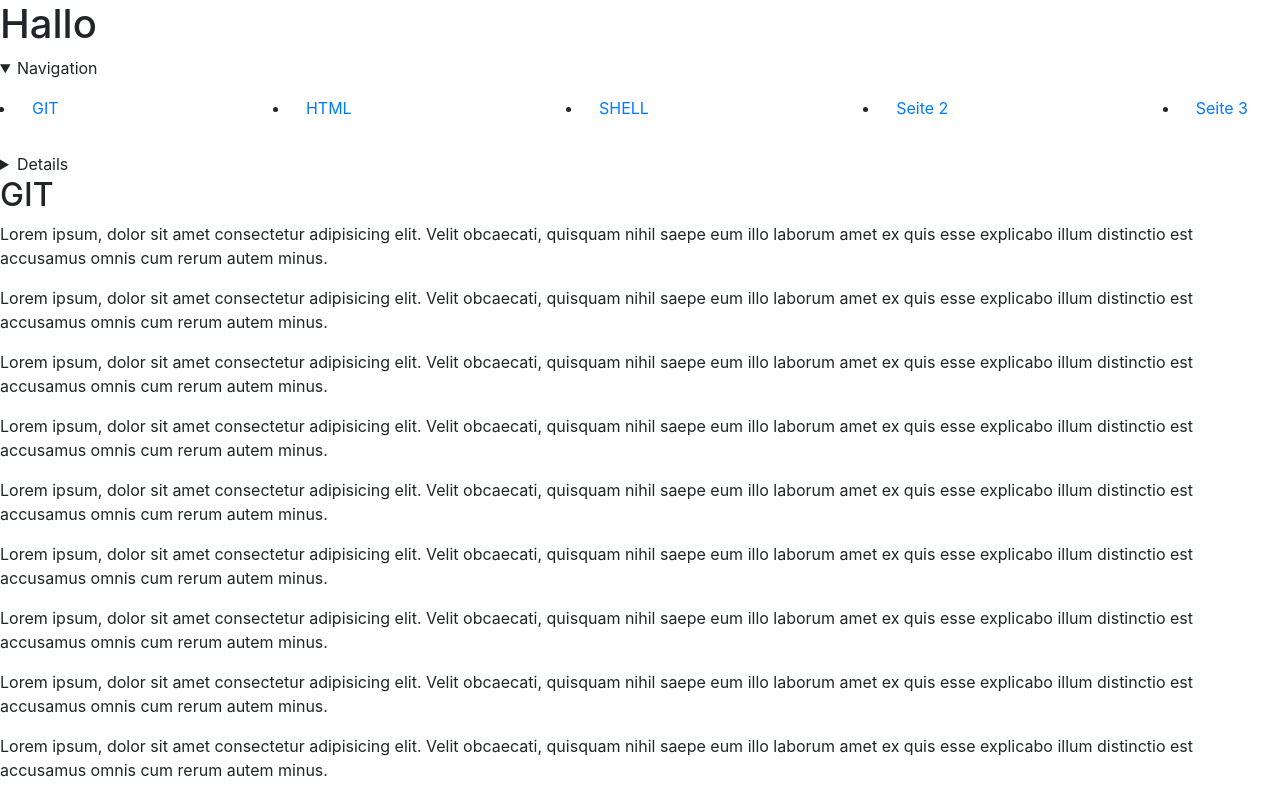
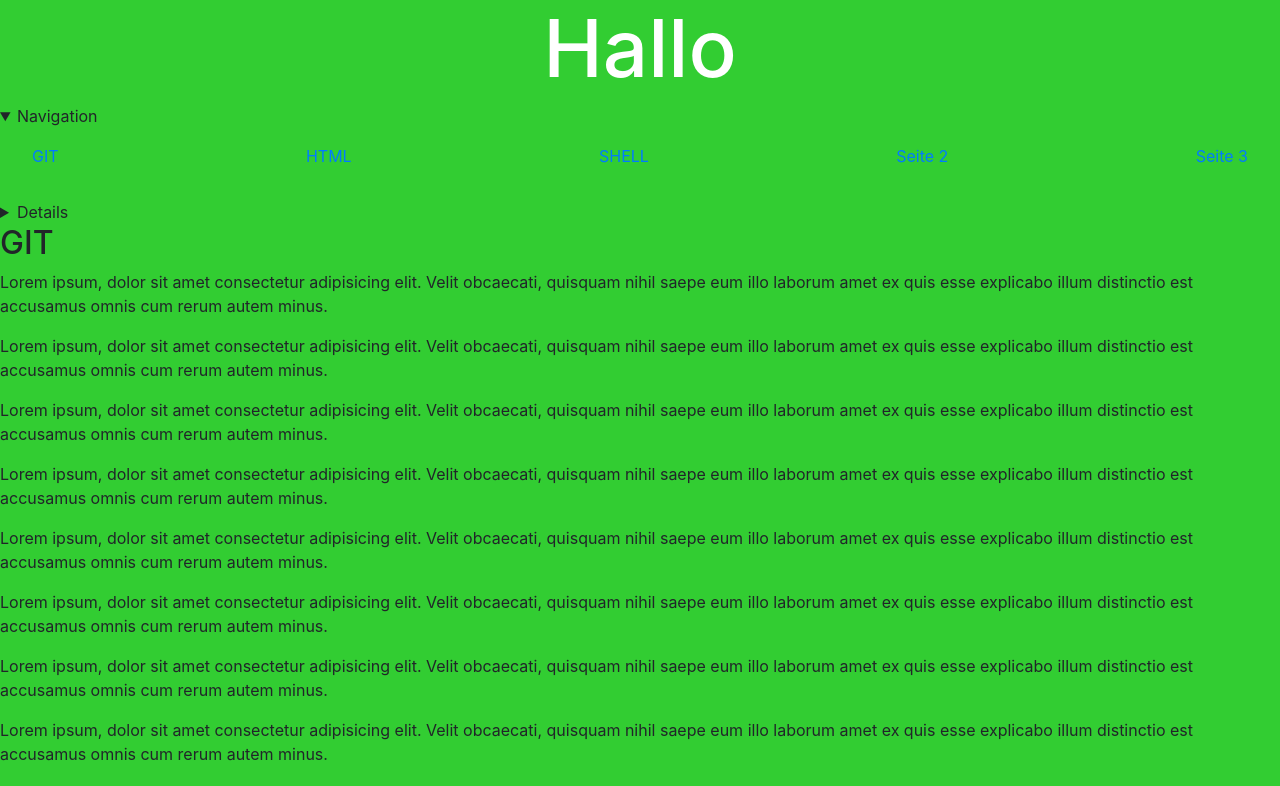
Before and after one commit to arassaria/html-intro, a plain HTML site: page index.html in a window 1280 px wide. Both pictures are taken after a click on the heading "Navigation". Shown: the top 786 px of the page. Drawn offline with nearby package versions, Linux system fonts and the light colour scheme.

Commit message:
Modify css

```diff
--- a/index.html
+++ b/index.html
@@ -13,6 +13,7 @@
       integrity="sha384-JcKb8q3iqJ61gNV9KGb8thSsNjpSL0n8PARn9HuZOnIxN0hoP+VmmDGMN5t9UJ0Z"
       crossorigin="anonymous"
     />
+    <link rel="stylesheet" href="style.css" />
     <link rel="icon" href="favicon.png" type="image/png" />
   </head>
   <body>
--- a/style.css
+++ b/style.css
@@ -13,3 +13,7 @@ h1 {
   margin-right: auto;
   text-align: center;
 }
+
+ul {
+  list-style-type: none;
+}
```
Lines whose indentation alone changed are shown as unchanged.
